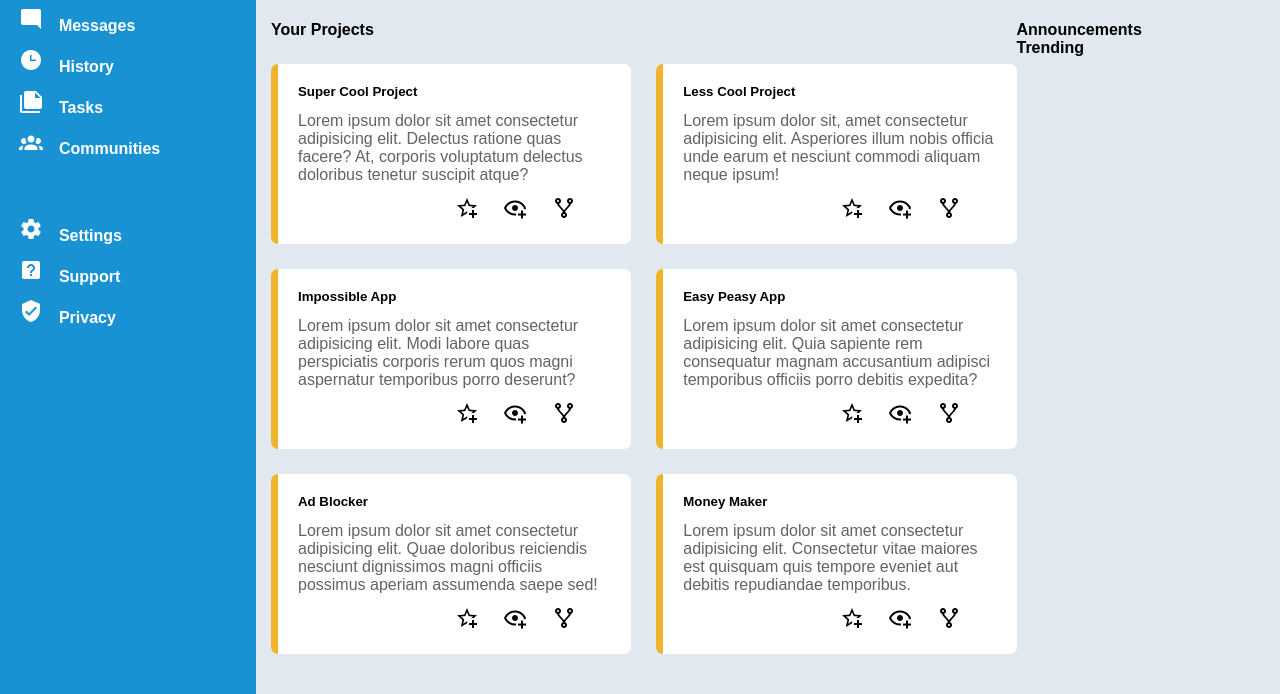
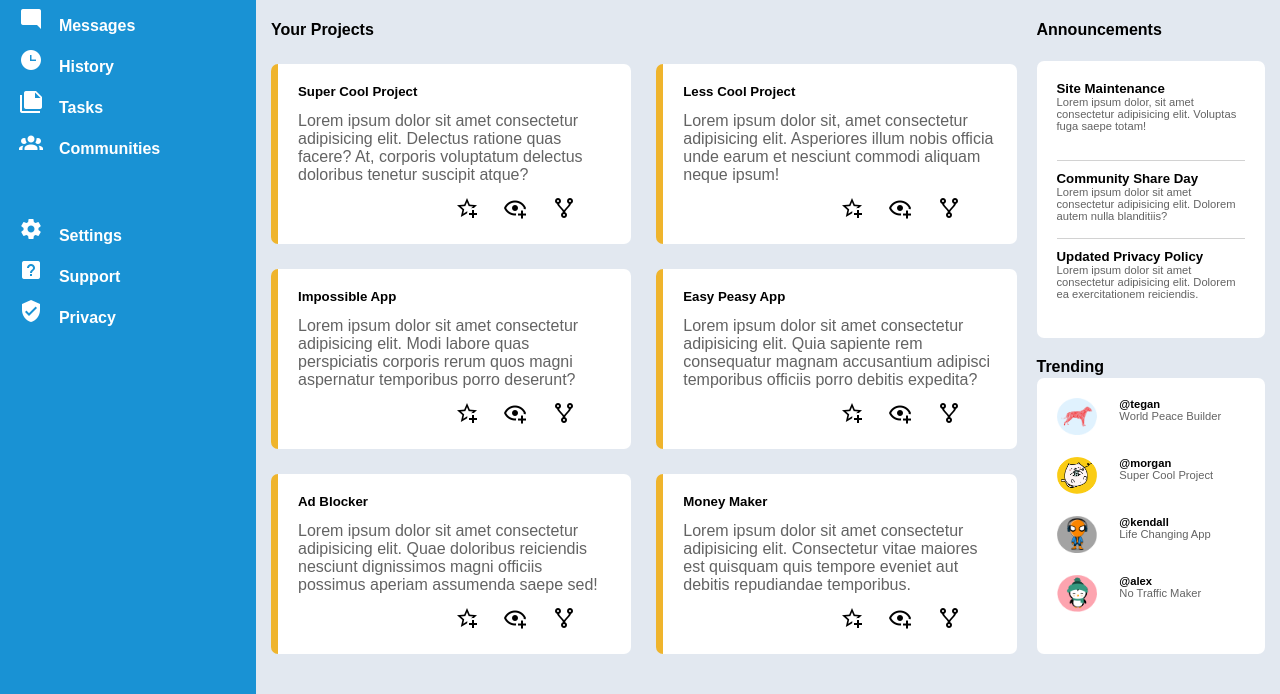
Before and after one commit to SiveyDev/odin-admin-dashboard, a plain HTML site: page index.html in a window 1280 px wide. Shown: the part 149-843 px from the top of the page. Drawn offline with Linux system fonts and the light colour scheme.

Commit message:
Complete finishing touches

```diff
--- a/index.html
+++ b/index.html
@@ -108,9 +108,51 @@
                 </div>
                 <div class="main-right">
                     <h4>Announcements</h4>
-                    <div class="side-card"></div>
-                    <h4>Trending</h4>
-                    <div class="side-card"></div>
+                    <div class="side-card-1">
+                        <div>
+                            <h5>Site Maintenance</h5>
+                            <p>Lorem ipsum dolor, sit amet consectetur adipisicing elit. Voluptas fuga saepe totam!</p>
+                        </div>
+                        <div class="side-card-1-mid">
+                            <h5>Community Share Day</h5>
+                            <p>Lorem ipsum dolor sit amet consectetur adipisicing elit. Dolorem autem nulla blanditiis?</p>
+                        </div>
+                        <div class="side-card-1-bottom">
+                            <h5>Updated Privacy Policy</h5>
+                            <p>Lorem ipsum dolor sit amet consectetur adipisicing elit. Dolorem ea exercitationem reiciendis.</p>
+                        </div>
+                    </div>
+                    <h4 class="trend">Trending</h4>
+                    <div class="side-card-2">
+                        <div class="side-card-user">
+                            <img class="profile-icon" src="assets/dog-icon.png" alt="">
+                            <div>
+                                <p style="font-weight: bold;">@tegan</p>
+                                <p style="color: #636363;">World Peace Builder</p>
+                            </div>
+                        </div>
+                        <div class="side-card-user">
+                            <img class="profile-icon" src="assets/yarn-cat-icon.png" alt="">
+                            <div>
+                                <p style="font-weight: bold;">@morgan</p>
+                                <p style="color: #636363;">Super Cool Project</p>
+                            </div>
+                        </div>
+                        <div class="side-card-user">
+                            <img class="profile-icon" src="assets/alien-icon.png" alt="">
+                            <div>
+                                <p style="font-weight: bold;">@kendall</p>
+                                <p style="color: #636363;">Life Changing App</p>
+                            </div>
+                        </div>
+                        <div class="side-card-user">
+                            <img class="profile-icon" src="assets/winter-penguin-icon.png" alt="">
+                            <div>
+                                <p style="font-weight: bold;">@alex</p>
+                                <p style="color: #636363;">No Traffic Maker</p>
+                            </div>
+                        </div>
+                    </div>
                 </div>
             </div>
         </div>
--- a/styles/style.css
+++ b/styles/style.css
@@ -170,7 +170,54 @@ ul {
     margin-right: 20px;
 }
 
+.main-right {
+    display: grid;
+    grid-template-columns: 1fr;
+    grid-template-rows: 5vh 1fr 5vh 1fr;
+    margin-left: 20px;
+}
+
+.side-card-1 {
+    background-color: white;
+    padding: 20px;
+    border-radius: 7px;
+    display: grid;
+    grid-template-rows: 1fr 1fr 1fr;
+}
+
+.side-card-1 div p {
+    font-size: 0.7rem;
+    color: #636363;
+}
+
+.side-card-1-mid {
+    padding-top: 10px;
+    border-top: 1px solid #d2d2d2;
+    border-bottom: 1px solid #d2d2d2;
+}
+
+.side-card-1-bottom {
+    padding-top: 10px;
+}
+
+.trend {
+    padding-top: 20px;
+}
+
+.side-card-2 {
+    background-color: white;
+    border-radius: 7px;
+    padding: 20px;
+    font-size: 0.7rem;
+    display: grid;
+    grid-template-rows: 1fr 1fr 1fr 1fr;
+}
+
+.side-card-user {
+    display: grid;
+    grid-template-columns: 1fr 2fr;
+}
+
 .main-title-1 {
     grid-column: 1 / 3;
 }
-/* left border of content cards: #efb42c */
```
